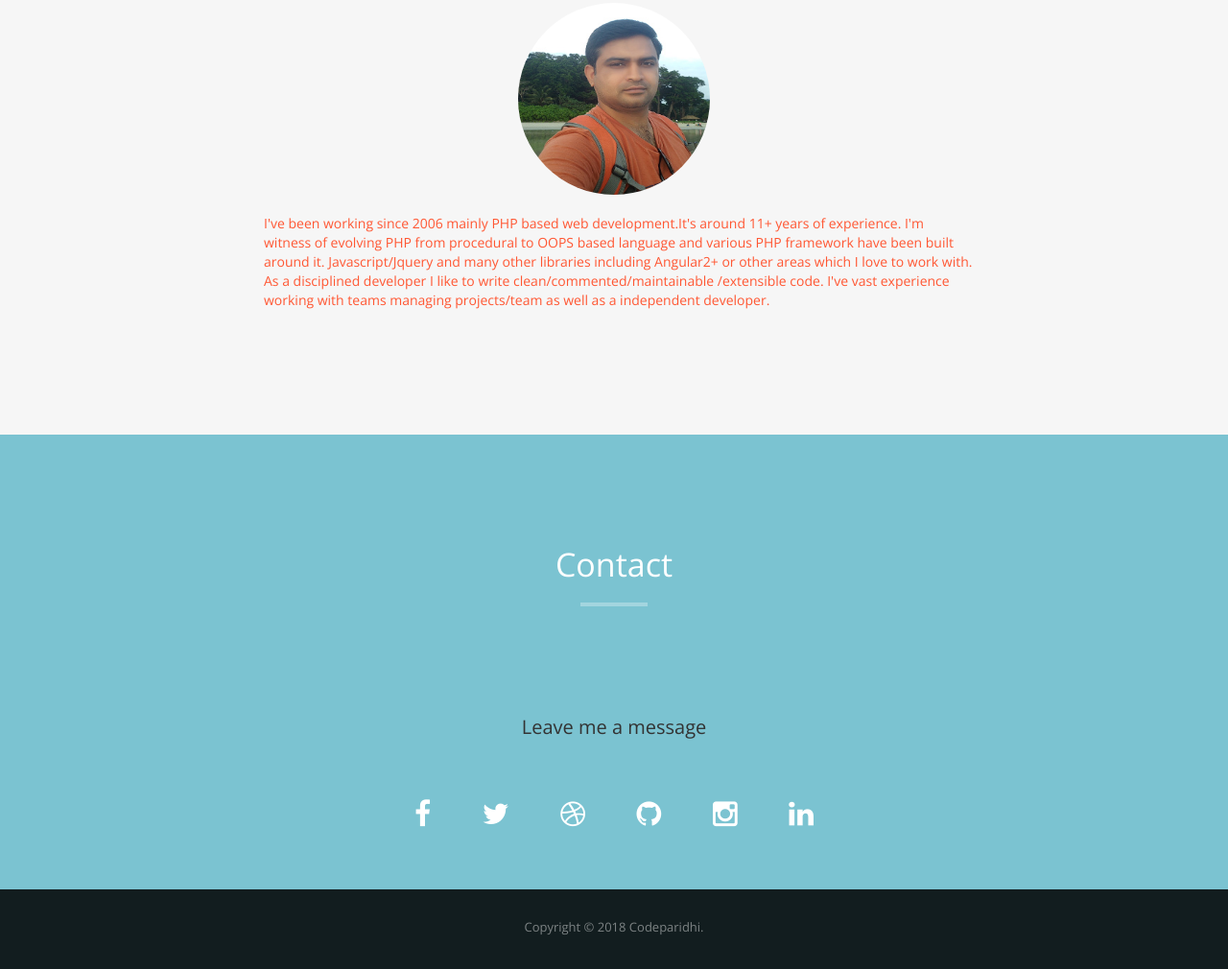
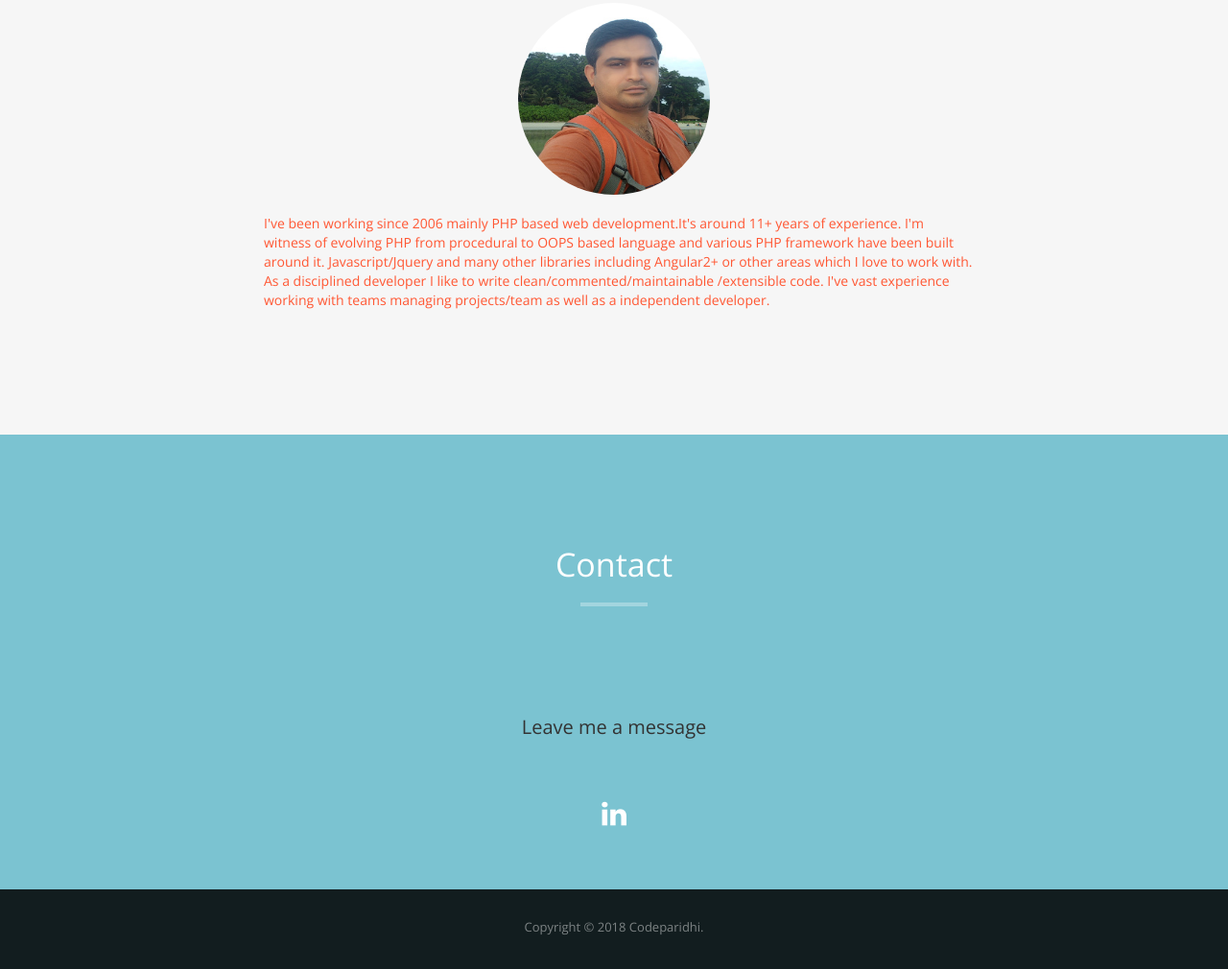
Before and after one commit to phpfriend/codeparidhi, a plain HTML site: page index.html in a window 1280 px wide. Shown: the part 1041-2051 px from the top of the page at 96% size. Drawn offline with nearby package versions, Linux system fonts and the light colour scheme.

Commit message:
updated code

```diff
--- a/index.html
+++ b/index.html
@@ -423,12 +423,12 @@
       </form>-->
       <div class="social">
         <ul>
-          <li><a href="#"><i class="fa fa-facebook"></i></a></li>
+          <!--<li><a href="#"><i class="fa fa-facebook"></i></a></li>
           <li><a href="#"><i class="fa fa-twitter"></i></a></li>
           <li><a href="#"><i class="fa fa-dribbble"></i></a></li>
           <li><a href="#"><i class="fa fa-github"></i></a></li>
-          <li><a href="#"><i class="fa fa-instagram"></i></a></li>
-          <li><a href="https://www.linkedin.com/public-profile/settings?trk=d_flagship3_profile_self_view_public_profile"><i class="fa fa-linkedin"></i></a></li>
+          <li><a href="#"><i class="fa fa-instagram"></i></a></li>-->
+          <li><a href="www.linkedin.com/in/tiwari-yogesh"><i class="fa fa-linkedin"></i></a></li>
         </ul>
       </div>
     </div>
```
